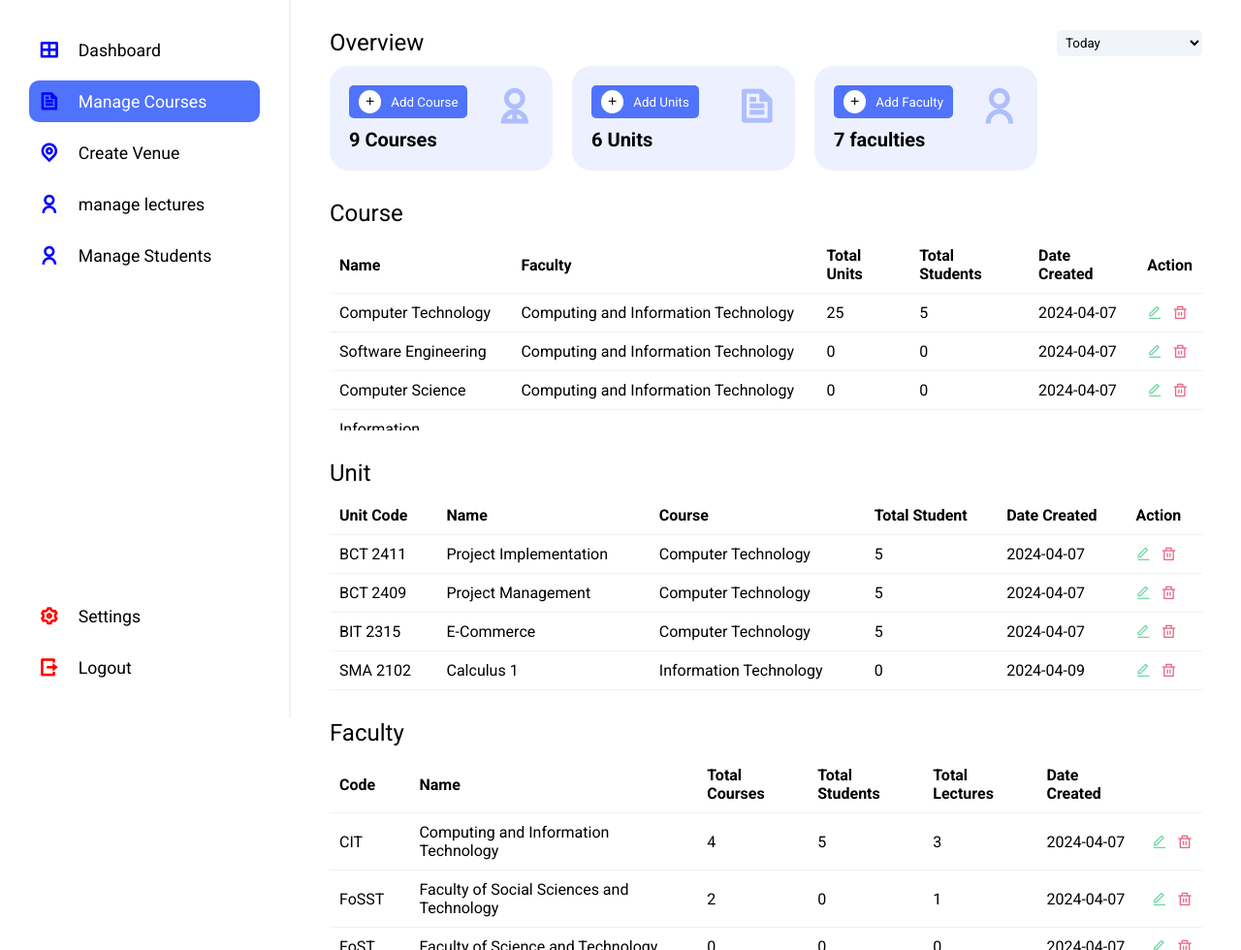
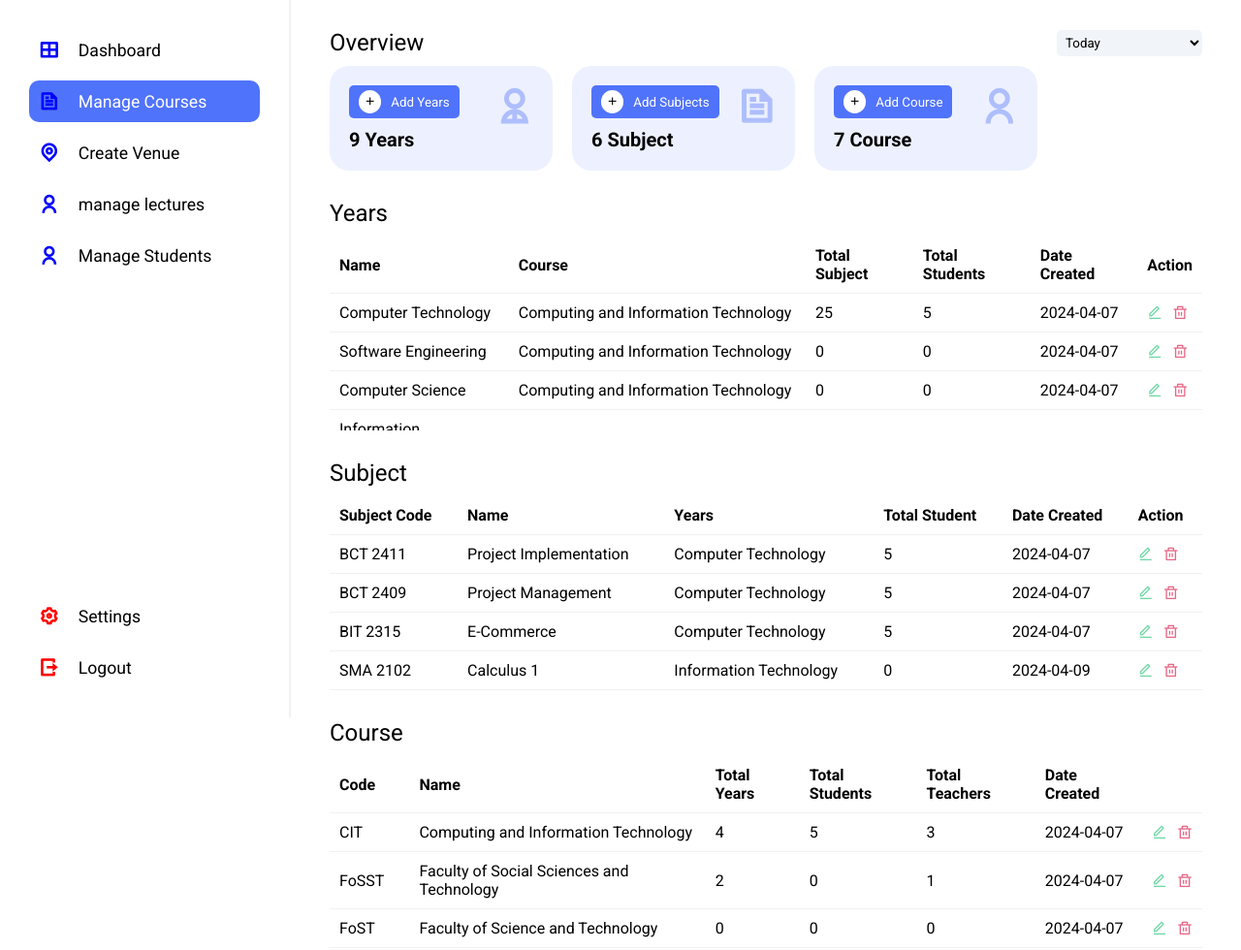
Before and after one commit to RahulGurav82/Face-Attendence, a PHP site: page /Admin/createCourse.php in a window 1280 px wide. Shown: the part 60-1040 px from the top of the page at 97% size. Run offline with PHP 8.4, Linux system fonts and the light colour scheme; a user stored in the database is signed in; data comes from the database, SQL or seed files in the repository.

Commit message:
changes is frontend

```diff
--- a/Admin/createCourse.php
+++ b/Admin/createCourse.php
@@ -142,8 +142,8 @@ function getCourseNames($conn) {
                         ?>
                         <div class="card--data">
                             <div class="card--content">
-                            <button class="add"><i class="ri-add-line"></i>Add Course</button>
-                                <h1><?php echo $courses;?> Courses</h1>
+                            <button class="add"><i class="ri-add-line"></i>Add Years</button>
+                                <h1><?php echo $courses;?> Years</h1>
                             </div>
                             <i class="ri-user-2-line card--icon--lg"></i>
                         </div>
@@ -156,8 +156,8 @@ function getCourseNames($conn) {
                         ?>
                         <div class="card--data" >
                             <div class="card--content">
-                            <button class="add"><i class="ri-add-line"></i>Add Units</button>
-                                <h1><?php echo $unit;?> Units</h1>
+                            <button class="add"><i class="ri-add-line"></i>Add Subjects</button>
+                                <h1><?php echo $unit;?> Subject</h1>
                             </div>
                             <i class="ri-file-text-line card--icon--lg"></i>
                         </div>
@@ -171,8 +171,8 @@ function getCourseNames($conn) {
                         ?>
                         <div class="card--data">
                             <div class="card--content">
-                            <button class="add"><i class="ri-add-line"></i>Add Faculty</button>
-                                <h1><?php echo $faculty;?> faculties </h1>
+                            <button class="add"><i class="ri-add-line"></i>Add Course</button>
+                                <h1><?php echo $faculty;?> Course </h1>
                             </div>
                             <i class="ri-user-line card--icon--lg"></i>
                         </div>
@@ -184,7 +184,7 @@ function getCourseNames($conn) {
 
             <div class="table-container">
                 <div class="title">
-                    <h2 class="section--title">Course</h2>
+                    <h2 class="section--title">Years</h2>
                 </div>
                 </a>
                 <div class="table">
@@ -192,8 +192,8 @@ function getCourseNames($conn) {
                         <thead>
                             <tr>
                                 <th>Name</th>
-                                <th>Faculty</th>
-                                <th>Total Units</th>
+                                <th>Course</th>
+                                <th>Total Subject</th>
                                 <th>Total Students</th>
                                 <th>Date Created</th>
                                 <th>Action</th>
@@ -237,16 +237,16 @@ function getCourseNames($conn) {
             </div>
             <div class="table-container">
                 <div class="title">
-                    <h2 class="section--title">Unit</h2>
+                    <h2 class="section--title">Subject</h2>
                 </div>
                 </a>
                 <div class="table">
                     <table>
                         <thead>
                             <tr>
-                                <th>Unit Code</th>
+                                <th>Subject Code</th>
                                 <th>Name</th>
-                                <th>Course</th>
+                                <th>Years</th>
                                 <th>Total Student</th>
                                 <th>Date Created</th>
                                 <th>Action</th>
@@ -288,7 +288,7 @@ function getCourseNames($conn) {
             </div>
             <div class="table-container">
                 <div class="title">
-                    <h2 class="section--title">Faculty</h2>
+                    <h2 class="section--title">Course</h2>
                 </div>
                 </a>
                 <div class="table">
@@ -297,9 +297,9 @@ function getCourseNames($conn) {
                             <tr>
                                 <th>Code</th>
                                 <th>Name</th>
-                                <th>Total Courses</th>
+                                <th>Total Years</th>
                                 <th>Total Students</th>
-                                <th>Total Lectures</th>
+                                <th>Total Teachers</th>
                                 <th>Date Created</th>
                             </tr>
                         </thead>
@@ -348,7 +348,7 @@ function getCourseNames($conn) {
 <form method="POST" action="" name="addCourse" enctype="multipart/form-data">
     <div style="display:flex; justify-content:space-around;">
         <div class="form-title">
-            <p>Add Course</p>
+            <p>Add Years</p>
         </div>
         <div>
             <span class="close">&times;</span>
@@ -360,7 +360,7 @@ function getCourseNames($conn) {
 
 
     <select required name="faculty">
-        <option value="" selected>Select Faculty</option>
+        <option value="" selected>Select Course</option>
         <?php
         $facultyNames = getFacultyNames($conn);
         foreach ($facultyNames as $faculty) {
@@ -369,7 +369,7 @@ function getCourseNames($conn) {
         ?>
     </select>
 
-    <input type="submit" class="submit" value="Save Course" name="addCourse">
+    <input type="submit" class="submit" value="Save Years" name="addCourse">
 </form>
     </div>
 
@@ -377,18 +377,18 @@ function getCourseNames($conn) {
 <form method="POST" action="" name="addUnit" enctype="multipart/form-data">
     <div style="display:flex; justify-content:space-around;">
         <div class="form-title">
-            <p>Add Unit</p>
+            <p>Add Subject</p>
         </div>
         <div>
             <span class="close">&times;</span>
         </div>
     </div>
 
-    <input type="text" name="unitName" placeholder="Unit Name" required>
-    <input type="text" name="unitCode" placeholder="Unit Code" required>
+    <input type="text" name="unitName" placeholder="subject Name" required>
+    <input type="text" name="unitCode" placeholder="subject Code" required>
 
     <select required name="lecture">
-        <option value="" selected>Assign Lecture</option>
+        <option value="" selected>Assign Teacher</option>
         <?php
         $lectureNames = getLectureNames($conn);
         foreach ($lectureNames as $lecture) {
@@ -397,7 +397,7 @@ function getCourseNames($conn) {
         ?>
     </select>
     <select required name="course">
-        <option value="" selected>Select Course</option>
+        <option value="" selected>Select Years</option>
         <?php
         $courseNames = getCourseNames($conn);
         foreach ($courseNames as $course) {
@@ -414,7 +414,7 @@ function getCourseNames($conn) {
 <form method="POST" action="" name="addFaculty" enctype="multipart/form-data">
     <div style="display:flex; justify-content:space-around;">
         <div class="form-title">
-            <p>Add Faculty</p>
+            <p>Add Course</p>
         </div>
         <div>
             <span class="close">&times;</span>
@@ -427,7 +427,6 @@ function getCourseNames($conn) {
 </div>
 
 
-
 </section>
 <script src="javascript/main.js"></script>
 <script src="javascript/addCourse.js"></script>
--- a/Admin/createStudent.php
+++ b/Admin/createStudent.php
@@ -160,8 +160,8 @@ if(isset($_POST['addStudent'])){
                             <tr>
                                 <th>Registration No</th>
                                 <th>Name</th>
-                                <th>Faculty</th>
                                 <th>Course</th>
+                                <th>Years</th>
                                 <th>Email</th>
                                 <th>Settings</th>
                             </tr>
@@ -210,7 +210,7 @@ if(isset($_POST['addStudent'])){
                         <input type="email"  name="email" value="<?php echo $row['email'];?>" placeholder="Email Address">
                         <input type="text"  required name="registrationNumber" value="<?php echo $row['registrationNumber'];?>" placeholder="Registration Number">
                         <select required name="faculty">
-                        <option value="" selected>Select Faculty</option>
+                        <option value="" selected>Select Course</option>
                         <?php
                         $facultyNames = getFacultyNames($conn);
                         foreach ($facultyNames as $faculty) {
@@ -220,7 +220,7 @@ if(isset($_POST['addStudent'])){
                     </select>  <br/>
 
                         <select required name="course">
-                                <option value="" selected>Select Course</option>
+                                <option value="" selected>Select Years</option>
                                 <?php
                                 $courseNames = getCourseNames($conn);
                                 foreach ($courseNames as $course) {
--- a/Admin/createVenue.php
+++ b/Admin/createVenue.php
@@ -128,7 +128,7 @@ if (isset($_POST["addVenue"])) {
                         <thead>
                             <tr>
                                 <th>Class Name</th>
-                                <th>Faculty</th>
+                                <th>Years</th>
                                 <th>Current Status</th>
                                 <th>Capacity</th>
                                 <th>Classification</th>
@@ -187,7 +187,7 @@ if (isset($_POST["addVenue"])) {
       <option value="office">Office</option>
     </select>
     <select required name="faculty">
-        <option value="" selected>Select Faculty</option>
+        <option value="" selected>Select Course</option>
         <?php
         $facultyNames = getFacultyNames($conn);
         foreach ($facultyNames as $faculty) {
--- a/Lecture/downloadRecord.php
+++ b/Lecture/downloadRecord.php
@@ -110,7 +110,7 @@ if (!empty($unitCode)) {
     <div class="main--content">
     <form class="lecture-options" id="selectForm">
     <select required name="course" id="courseSelect"  onChange="updateTable()">
-        <option value="" selected>Select Course</option>
+        <option value="" selected>Select Years</option>
         <?php
         $courseNames = getCourseNames($conn);
         foreach ($courseNames as $course) {
@@ -120,7 +120,7 @@ if (!empty($unitCode)) {
     </select>
 
     <select required name="unit" id="unitSelect" onChange="updateTable()">
-        <option value="" selected>Select Unit</option>
+        <option value="" selected>Select Subject</option>
         <?php
         $unitNames = getUnitNames($conn);
         foreach ($unitNames as $unit) {
--- a/Lecture/studentTable.php
+++ b/Lecture/studentTable.php
@@ -9,8 +9,8 @@ include '../Includes/session.php';
             <tr>
                 <th>Registration No</th>
                 <th>Name</th>
-                <th>Course</th>
-                <th>Unit</th>
+                <th>Years</th>
+                <th>Subject</th>
                 <th>Venue</th>
                 <th>Attendance</th>
                 <th>Settings</th>
--- a/Lecture/takeAttendance.php
+++ b/Lecture/takeAttendance.php
@@ -101,7 +101,7 @@ if ($_SERVER['REQUEST_METHOD'] === 'POST') {
 
     <form class="lecture-options" id="selectForm">
     <select required name="course" id="courseSelect"  onChange="updateTable()">
-        <option value="" selected>Select Course</option>
+        <option value="" selected>Select Year</option>
         <?php
         $courseNames = getCourseNames($conn);
         foreach ($courseNames as $course) {
@@ -132,9 +132,9 @@ if ($_SERVER['REQUEST_METHOD'] === 'POST') {
 
     </form>
     <div class="attendance-button">
-      <button id="startButton" class="add" >Launch Facial Recognition</button>
+      <button id="startButton" class="add" >Launch Attendance</button>
       <button id="endButton"class="add" style="display:none">End Attendance Process</button>
-      <button id="endAttendance" class="add" >END Attendance Taking</button>
+      <button id="endAttendance" class="add" >END Attendance</button>
     </div>
 
     <div class="video-container" style="display:none;">
--- a/Lecture/viewAttendance.php
+++ b/Lecture/viewAttendance.php
@@ -82,7 +82,6 @@ if (!empty($unitCode)) {
     }
 }
 
-
 ?>
 
 
@@ -109,7 +108,7 @@ if (!empty($unitCode)) {
     <div class="main--content">
     <form class="lecture-options" id="selectForm">
     <select required name="course" id="courseSelect"  onChange="updateTable()">
-        <option value="" selected>Select Course</option>
+        <option value="" selected>Select Year</option>
         <?php
         $courseNames = getCourseNames($conn);
         foreach ($courseNames as $course) {
@@ -119,7 +118,7 @@ if (!empty($unitCode)) {
     </select>
 
     <select required name="unit" id="unitSelect" onChange="updateTable()">
-        <option value="" selected>Select Unit</option>
+        <option value="" selected>Select Subject</option>
         <?php
         $unitNames = getUnitNames($conn);
         foreach ($unitNames as $unit) {
--- a/Lecture/viewStudents.php
+++ b/Lecture/viewStudents.php
@@ -98,7 +98,7 @@ if (!empty($unitCode)) {
     <div class="main--content">
     <form class="lecture-options" id="selectForm">
     <select required name="course" id="courseSelect"  onChange="updateTable()">
-        <option value="" selected>Select Course</option>
+        <option value="" selected>Select Year</option>
         <?php
         $courseNames = getCourseNames($conn);
         foreach ($courseNames as $course) {
@@ -108,7 +108,7 @@ if (!empty($unitCode)) {
     </select>
 
     <select required name="unit" id="unitSelect" onChange="updateTable()">
-        <option value="" selected>Select Unit</option>
+        <option value="" selected>Select Subject</option>
         <?php
         $unitNames = getUnitNames($conn);
         foreach ($unitNames as $unit) {
```
Also changed, not shown: Admin/createLecture.php (+6 -6 lines), Admin/index.php (+3 -6 lines).
